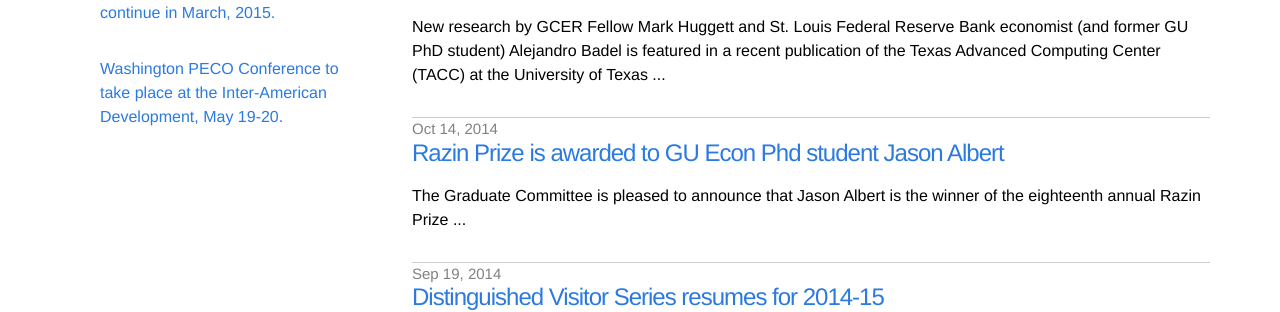
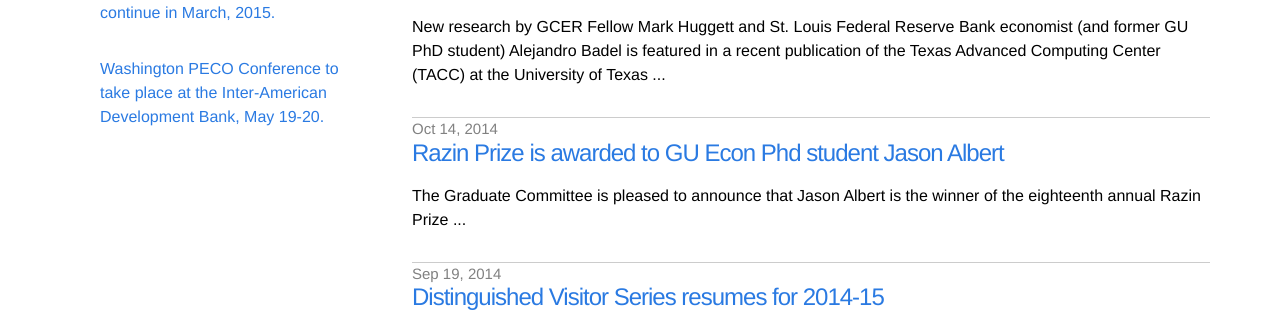
Before and after one commit to georgetown-econ/gcer, a Jekyll site: the page built from index.html, in a window 1280 px wide. Shown: the part 585-897 px from the top of the page. Built offline with Jekyll 4.4.1, drawn with Linux system fonts in a browser that asks for light colours.

Commit message:
Updated announcements.yml

```diff
--- a/_data/announcements.yml
+++ b/_data/announcements.yml
@@ -1,2 +1,2 @@
 - announcement: <a href="http://gcer.georgetown.edu/archive/#/2014/09/19/distinguished-speakers"> Distinguished Vistor Series to continue in March, 2015. </a>
-- announcement: <a href="https://sites.google.com/a/georgetown.edu/washington-peco/home/2015-washington-peco"> Washington PECO Conference to take place at the Inter-American Development, May 19-20.</a>
+- announcement: <a href="https://sites.google.com/a/georgetown.edu/washington-peco/home/2015-washington-peco"> Washington PECO Conference to take place at the Inter-American Development Bank, May 19-20.</a>
```
